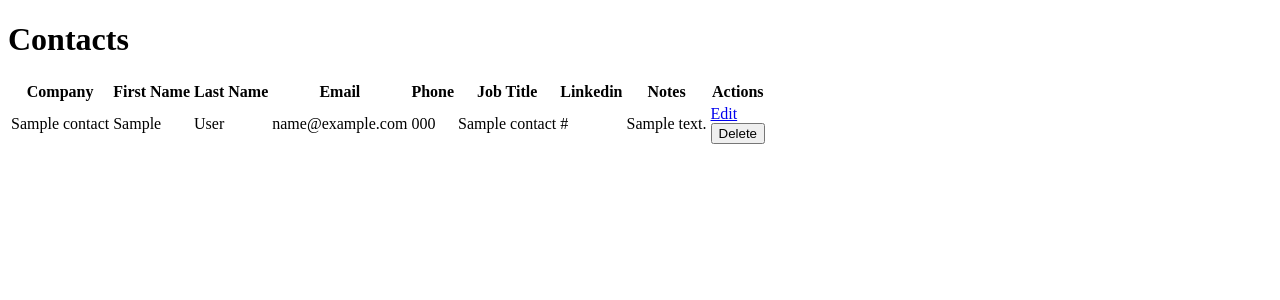
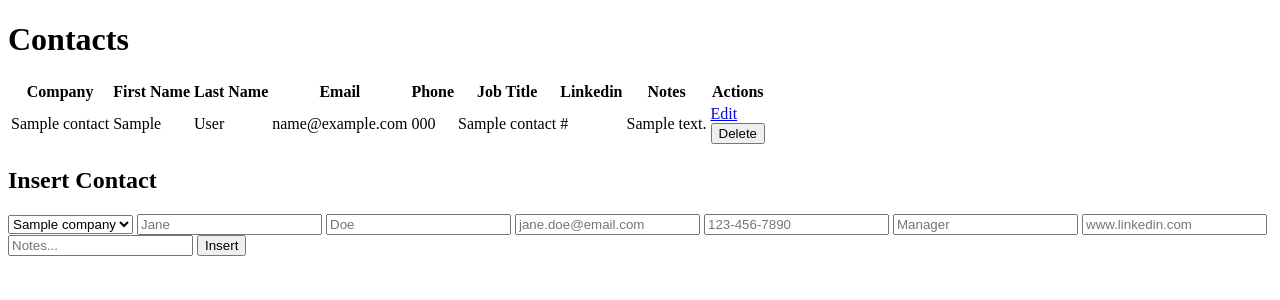
Before and after one commit to ana-ruth/job-application-tracker, a Flask app: template templates/contacts.html in a window 1280 px wide. Shown: the top 300 px of the page. Run offline with Flask 3, Linux system fonts and the light colour scheme; the template is opened without the code that fills it: most values are stand-ins (such as "Sample title", 1, 10 or a date in 2020); parts of the project's set-up code (start-up, migrations or seed data) failed here and were passed over.

Commit message:
INSERT for contacts table

```diff
--- a/app.py
+++ b/app.py
@@ -87,10 +87,37 @@ def contacts():
     edit_id = request.args.get('edit', type=int)
     conn = get_db()
     cursor = conn.cursor(dictionary=True)
-    cursor.close
+
     contacts = read_all_contacts()
 
-    return render_template('contacts.html', contacts=contacts, edit_id=edit_id)
+    #GET companies for companies dropdown in insert contact form
+    cursor.execute('SELECT company_id, company_name FROM companies')
+    companies = cursor.fetchall()
+
+    cursor.close
+    conn.close()
+
+
+    return render_template('contacts.html', contacts=contacts, companies=companies, edit_id=edit_id)
+
+
+@app.route('/contacts/insert', methods=['GET','POST'])
+def createContacts():
+
+    # if user input is empty set it to None (Null)
+    company_id = request.form['company_id'] or None
+    first_name = request.form['first_name'].strip() or None
+    last_name =  request.form['last_name'].strip() or None
+    email = request.form['email'].strip() or None
+    phone = request.form['phone'].strip() or None
+    job_title = request.form['job_title'].strip() or None
+    linkedin_url = request.form['linkedin_url'].strip() or None
+    notes = request.form['notes'].strip() or None
+
+    create_contact(company_id, first_name, last_name,email, phone, job_title, linkedin_url, notes)
+
+    return redirect('/contacts')
+
 
 
 if __name__ == '__main__':
--- a/database.py
+++ b/database.py
@@ -83,3 +83,19 @@ def read_all_contacts():
     conn.close()
 
     return contacts
+
+def create_contact(company_id, first_name, last_name, email, phone, job_title, linkedin_url, notes):
+    try:
+        conn = get_db()
+        cursor = conn.cursor(dictionary=True)
+        insert_query = '''INSERT INTO contacts (company_id, first_name, last_name, email, phone, job_title, linkedin_url, notes)
+                           VALUES (%s, %s, %s, %s, %s, %s, %s, %s)
+                       '''
+        values = (company_id, first_name, last_name, email, phone, job_title, linkedin_url, notes)
+        cursor.execute(insert_query, values)
+        conn.commit()
+        conn.close()
+
+    except mysql.connector.Error as error:
+        print(f'Error Inserting Company: {error}')
+        conn.rollback()
--- a/templates/contacts.html
+++ b/templates/contacts.html
@@ -59,6 +59,33 @@
 
     </table>
 
+
+
+        <h2>Insert Contact</h2>
+        <form action ="/contacts/insert" method = "POST">
+
+
+            <select name="company_id" id="company" required>
+
+                {% for company in companies %}
+                <option value="{{company['company_id']}}">{{company['company_name']}}</option>
+
+                {% endfor %}
+
+            </select>
+
+
+            <input type="text" name = "first_name" placeholder="Jane">
+            <input type="text" name="last_name" placeholder="Doe">
+            <input type="text" name="email" placeholder="jane.doe@email.com">
+            <input type="text" name="phone" placeholder="123-456-7890">
+            <input type="text" name="job_title" placeholder="Manager" >
+            <input type="text" name="linkedin_url" placeholder="www.linkedin.com" >
+            <input type="text" name="notes" placeholder="Notes..." >
+
+            <button type="submit">Insert</button>
+        </form>
+
 </body>
 
 
```
Also changed, not shown: AI_USAGE.md (+4 -1 lines).
